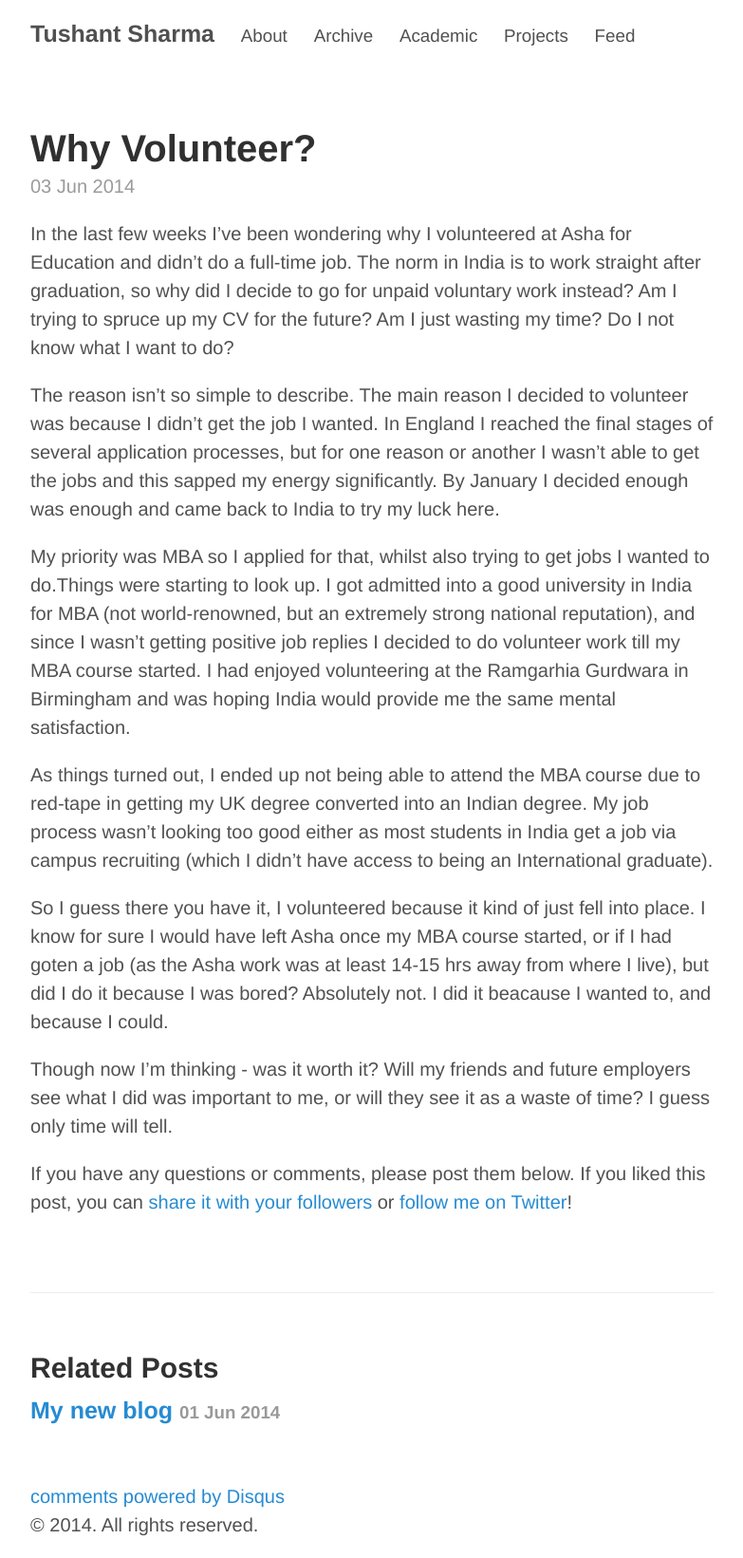
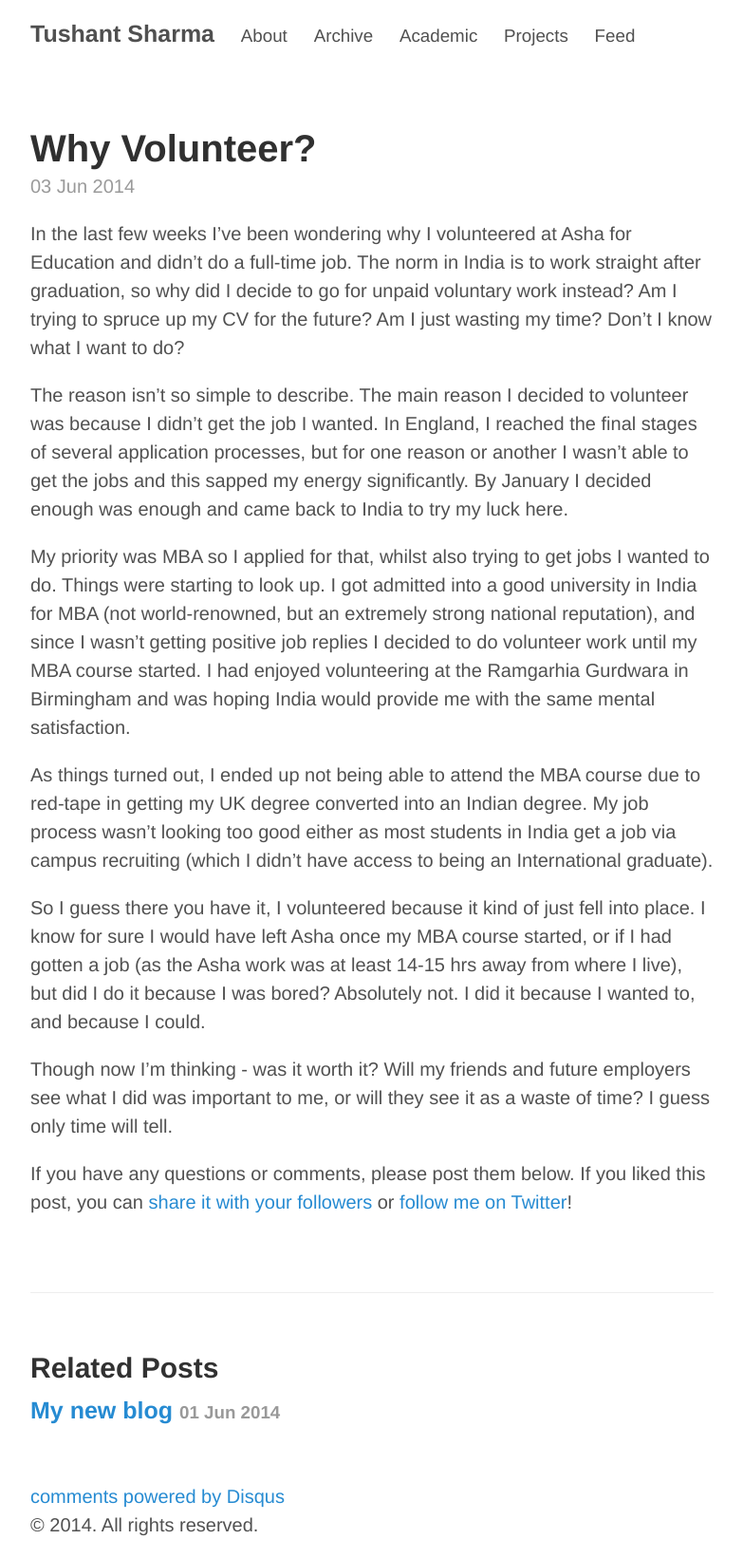
Before and after one commit to Jadax/jadax.github.io, a Jekyll site: the page built from _posts/2014-06-03-volunteering.md, in a window 1280 px wide. Shown: the whole page at 95% size, without its empty margins (248-1031 px from the left). Built offline with Jekyll 4.4.1, drawn with Linux system fonts in a browser that asks for light colours; Markdown is read by kramdown in place of the engine named in the settings; comment, search, counter and statistics services are not loaded.

Commit message:
update blog2

```diff
--- a/_posts/2014-06-03-volunteering.md
+++ b/_posts/2014-06-03-volunteering.md
@@ -9,23 +9,23 @@ at Asha for Education and didn't do a full-time job. The
 norm in India is to work straight after graduation, so why
 did I decide to go for unpaid voluntary work instead? Am I
 trying to spruce up my CV for the future? Am I just wasting
-my time? Do I not know what I want to do?
+my time? Don't I know what I want to do?
 
 The reason isn't so simple to describe. The main reason I decided to
-volunteer was because I didn't get the job I wanted. In England
+volunteer was because I didn't get the job I wanted. In England,
 I reached the final stages of several application processes,
 but for one reason or another I wasn't able to get the jobs and this
 sapped my energy significantly. By January I decided enough
 was enough and came back to India to try my luck here.
 
 My priority was MBA so I applied for that, whilst also trying
-to get jobs I wanted to do.Things were starting to look up.
+to get jobs I wanted to do. Things were starting to look up.
 I got admitted into a good university in India for MBA (not
 world-renowned, but an extremely strong national reputation),
 and since I wasn't getting positive job replies I decided to
-do volunteer work till my MBA course started. I had enjoyed
+do volunteer work until my MBA course started. I had enjoyed
 volunteering at the Ramgarhia Gurdwara in Birmingham and was
-hoping India would provide me the same mental satisfaction.
+hoping India would provide me with the same mental satisfaction.
 
 As things turned out, I ended up not being able to attend the MBA
 course due to red-tape in getting my UK degree converted into an
@@ -35,9 +35,9 @@ I didn't have access to being an International graduate).
 
 So I guess there you have it, I volunteered because it kind of just fell
 into place. I know for sure I would have left Asha once my MBA course
-started, or if I had goten a job (as the Asha work was at least
+started, or if I had gotten a job (as the Asha work was at least
 14-15 hrs away from where I live), but did I do it because I
-was bored? Absolutely not. I did it beacause I wanted to, and
+was bored? Absolutely not. I did it because I wanted to, and
 because I could.
 
 Though now I'm thinking - was it worth it? Will my friends and
```
